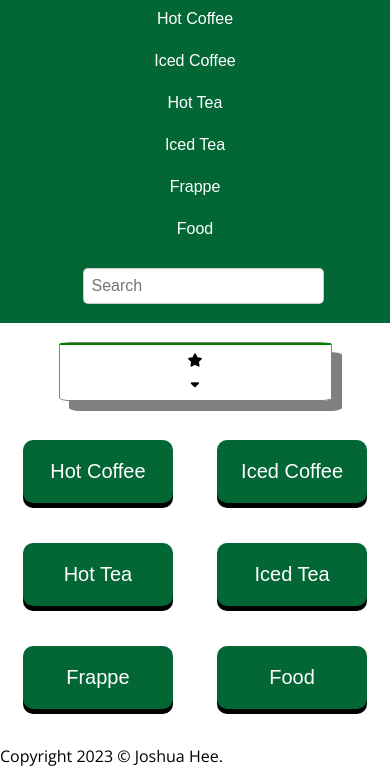
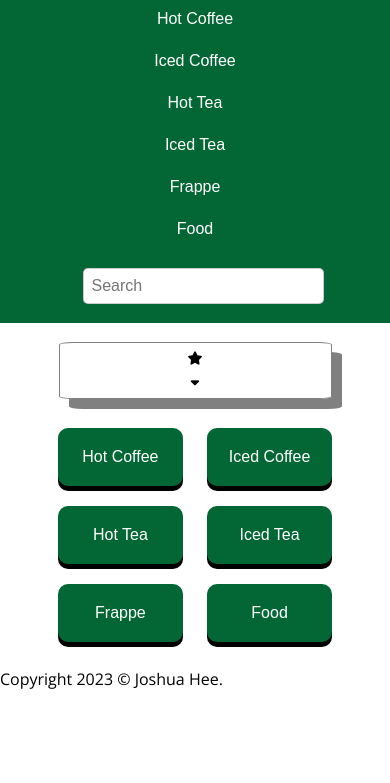
Before and after one commit to CompileError69/SB-Beverage-Guide, a plain HTML site: page index.html in a window 390 px wide. Shown: the part 76-859 px from the top of the page. Drawn offline with nearby package versions, Linux system fonts and the light colour scheme.

Commit message:
style.css update - 1 1. Updated the responsiveness for option-btns class

```diff
--- a/style.css
+++ b/style.css
@@ -97,7 +97,6 @@ body {
 
 #flashcard-img-container {
   border-radius: inherit;
-  border: 1px solid green;
 }
 
 #flashcard-img-container img {
@@ -202,6 +201,12 @@ body {
   #flashcard-container {
     margin: 5% 15%;
   }
+
+  .option-btns button {
+    font-size: 16px;
+    width: 125px;
+    margin: 10px;
+  }
 }
 
 /* Responsiveness - Tablets */
```
